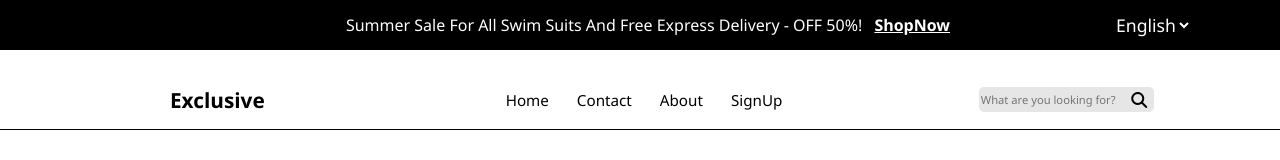
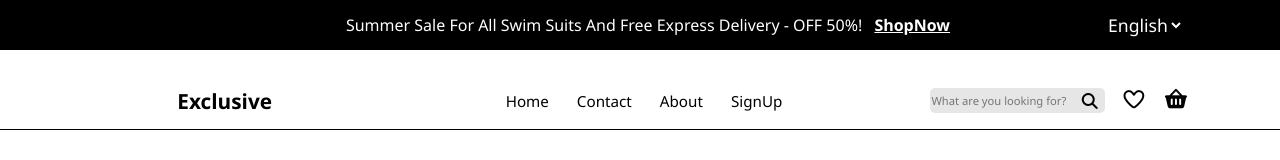
Before and after one commit to rahamka/E-Commerce-Website, a plain HTML site: page index.html in a window 1280 px wide. Drawn offline with Linux system fonts and the light colour scheme.

Commit message:
responsive the website.

```diff
--- a/index.html
+++ b/index.html
@@ -56,6 +56,10 @@
               <i class="fa-solid fa-magnifying-glass"></i>
             </div>
           </div>
+          <div id="carts-div">
+            <i class="fa-regular fa-heart"></i>
+            <i class="fa-solid fa-basket-shopping"></i>
+          </div>
         </div>
       </div>
     </header>
--- a/style.css
+++ b/style.css
@@ -3,6 +3,12 @@
   padding: 0;
   box-sizing: border-box;
   font-family: "Segoe UI", Tahoma, Geneva, Verdana, sans-serif;
+}
+
+header {
+  display: flex;
+  flex-wrap: wrap;
+  flex-direction: column;
 }
 
 #header-container {
@@ -15,6 +21,7 @@
   width: auto;
   color: #fff;
   text-align: center;
+  padding: 10px;
 }
 
 a {
@@ -52,19 +59,18 @@ a {
   font-size: 1.1rem;
   border: none;
 }
-
 #header-links-container {
-  height: 80px;
   background-color: #fff;
   color: #000000;
   display: grid;
-  grid-auto-flow: row;
-  grid-template-columns: 1fr 1fr 1fr;
-  grid-template-rows: 1fr;
   justify-content: center;
   align-items: center;
   border-bottom: 1px solid #000000;
   padding-top: 20px;
+  max-height: 80px;
+  grid-template-columns: repeat(auto-fit, minmax(150px, 1fr));
+  gap: 10px;
+  padding: 2rem 1rem 0.6rem 1rem;
 }
 
 .header-links {
@@ -139,8 +145,36 @@ a {
   cursor: pointer;
 }
 
+#search-div {
+  display: flex;
+  justify-content: center;
+  align-items: center;
+}
+
+#carts-div {
+  padding-left: 1rem;
+  display: flex;
+  gap: 1rem;
+  justify-content: center;
+  align-items: center;
+}
+
+#carts-div i {
+  font-size: 1.3rem;
+}
+
+#carts-div i:hover {
+  cursor: pointer;
+}
+
 @media screen and (max-width: 970px) {
+  #header-links-container {
+    grid-template-columns: auto 2fr 2fr;
+  }
   #header-container {
     height: fit-content;
   }
+  #links-div li a {
+    font-size: 0.8rem;
+  }
 }
```
